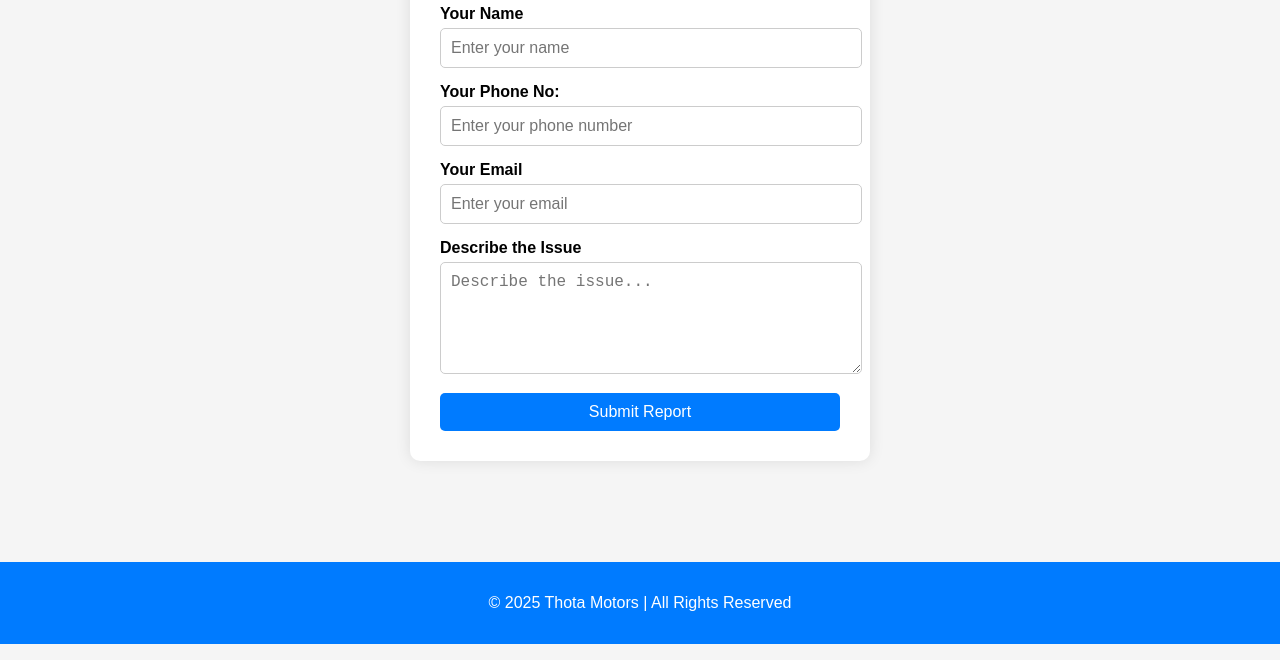
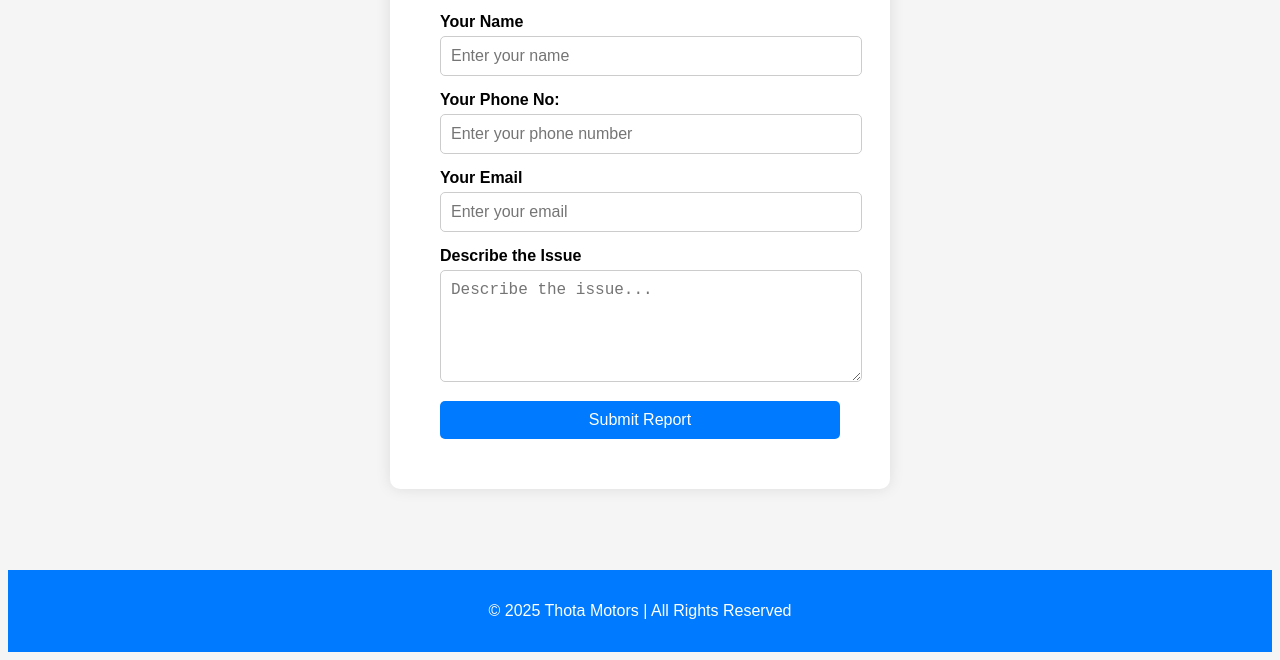
Before and after one commit to Balaji-Thota/thotamotors, a plain HTML site: page problems.html in a window 1280 px wide. Shown: the part 318-978 px from the top of the page. Drawn offline with Linux system fonts and the light colour scheme.

Commit message:
Update style2.css

```diff
--- a/style2.css
+++ b/style2.css
@@ -2,8 +2,6 @@
 body {
     font-family: Arial, sans-serif;
     background-color: #f5f5f5;
-    margin: 0;
-    padding: 0;
     text-align: center;
 }
 
@@ -49,7 +47,7 @@ body {
 
 .report-box {
     background: white;
-    padding: 30px;
+    padding: 50px;
     border-radius: 10px;
     box-shadow: 0px 0px 15px rgba(0, 0, 0, 0.1);
     max-width: 400px;
```
